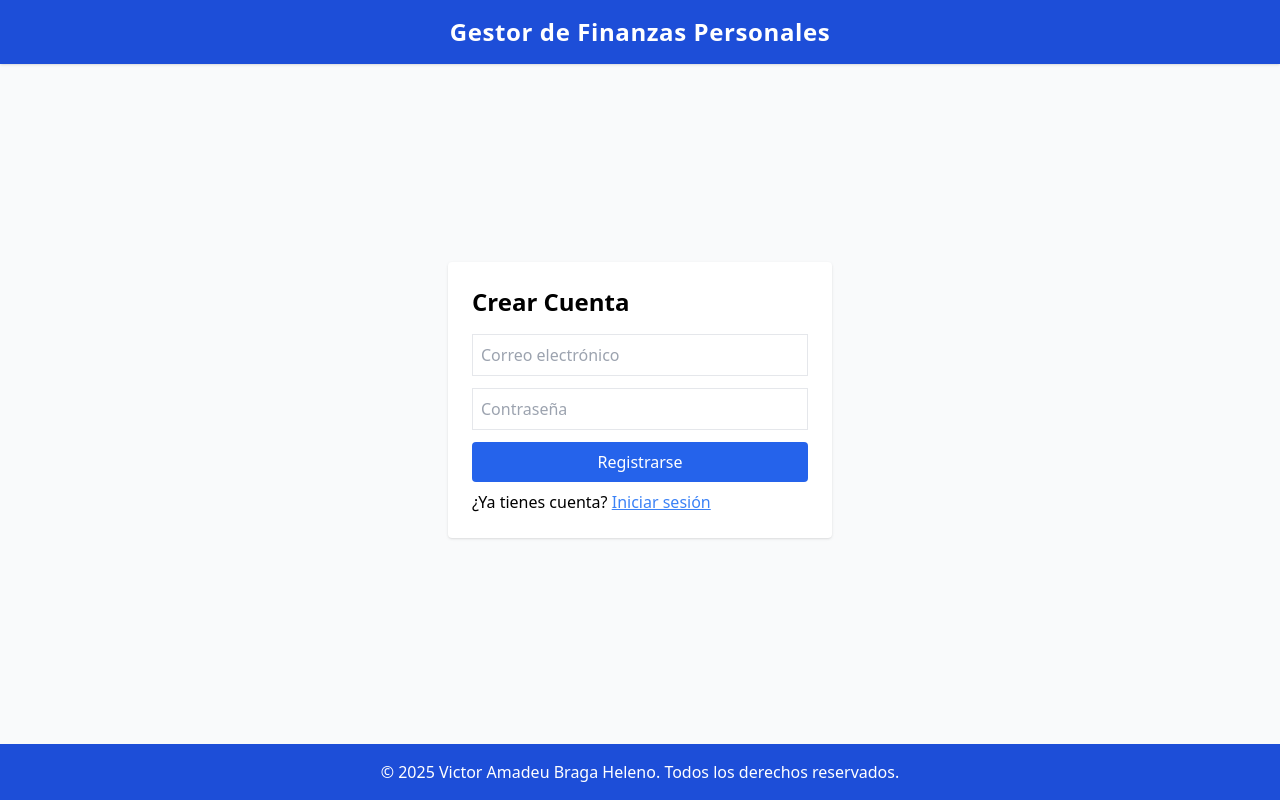
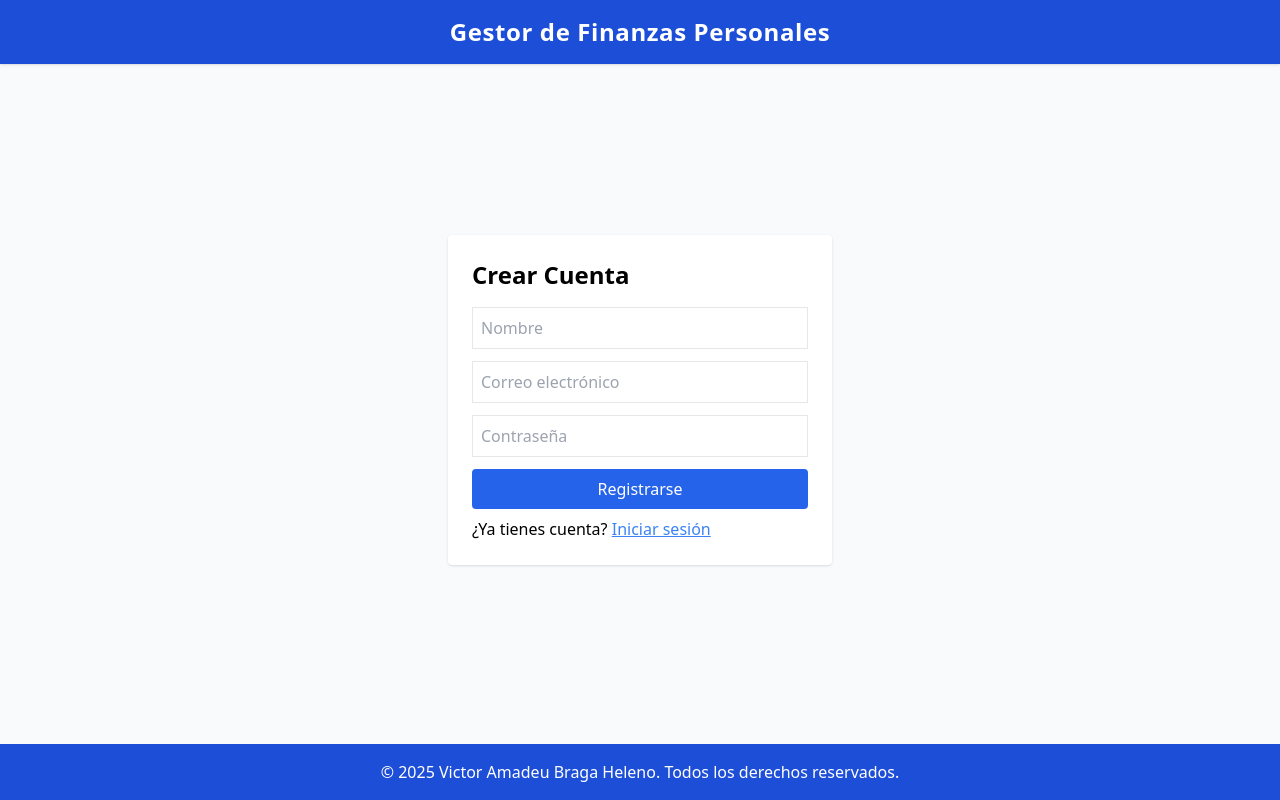
Before and after one commit to VictorAmadeu/gestor-finanzas, a React (Create React App) app in the folder frontend/: page /register in a window 1280 px wide. Built offline with nearby package versions, Linux system fonts and the light colour scheme; no server answers.

Commit message:
feat: saluda al usuario por su nombre usando user_metadata de Supabase

```diff
--- a/frontend/src/pages/DashboardPage.jsx
+++ b/frontend/src/pages/DashboardPage.jsx
@@ -155,7 +155,8 @@ export default function DashboardPage() {
           {/* Header */}
           <header className="flex flex-col md:flex-row justify-between items-center mb-12">
             <h1 className="text-3xl lg:text-4xl font-bold mb-4 md:mb-0 text-gray-800">
-              Hola, {user.email}
+              {/* CAMBIO: saludar por nombre si está, si no por email */}
+              Hola, {user.user_metadata?.name || user.email}
             </h1>
             <button
               onClick={handleLogout}
--- a/frontend/src/pages/RegisterPage.jsx
+++ b/frontend/src/pages/RegisterPage.jsx
@@ -9,23 +9,35 @@ export default function RegisterPage() {
   const { user } = useContext(AuthContext);
   const navigate = useNavigate();
 
+  // Estados para los campos del formulario
+  const [name, setName] = useState(""); // Nuevo campo para el nombre
   const [email, setEmail] = useState("");
   const [password, setPassword] = useState("");
   const [error, setError] = useState(null);
 
+  // Función que se ejecuta al enviar el formulario de registro
   const handleRegister = async (e) => {
     e.preventDefault();
     setError(null);
 
-    const { error } = await supabase.auth.signUp({ email, password });
+    // Llamada a Supabase para registrar, pasando el nombre en user_metadata
+    const { error } = await supabase.auth.signUp({
+      email,
+      password,
+      options: {
+        data: { name }, // Así se guarda el nombre en user_metadata
+      },
+    });
 
     if (error) {
       setError(error.message);
     } else {
+      // Navega al dashboard después de registrar correctamente
       navigate("/dashboard");
     }
   };
 
+  // Si el usuario ya está logueado, redirige al dashboard
   if (user) {
     navigate("/dashboard");
     return null;
@@ -38,6 +50,14 @@ export default function RegisterPage() {
         <div className="max-w-sm w-full mx-auto mt-8 p-6 bg-white rounded shadow">
           <h2 className="text-2xl font-bold mb-4">Crear Cuenta</h2>
           <form onSubmit={handleRegister}>
+            <input
+              type="text"
+              placeholder="Nombre"
+              className="border p-2 w-full mb-3"
+              value={name}
+              onChange={(e) => setName(e.target.value)}
+              required
+            />
             <input
               type="email"
               placeholder="Correo electrónico"
```
